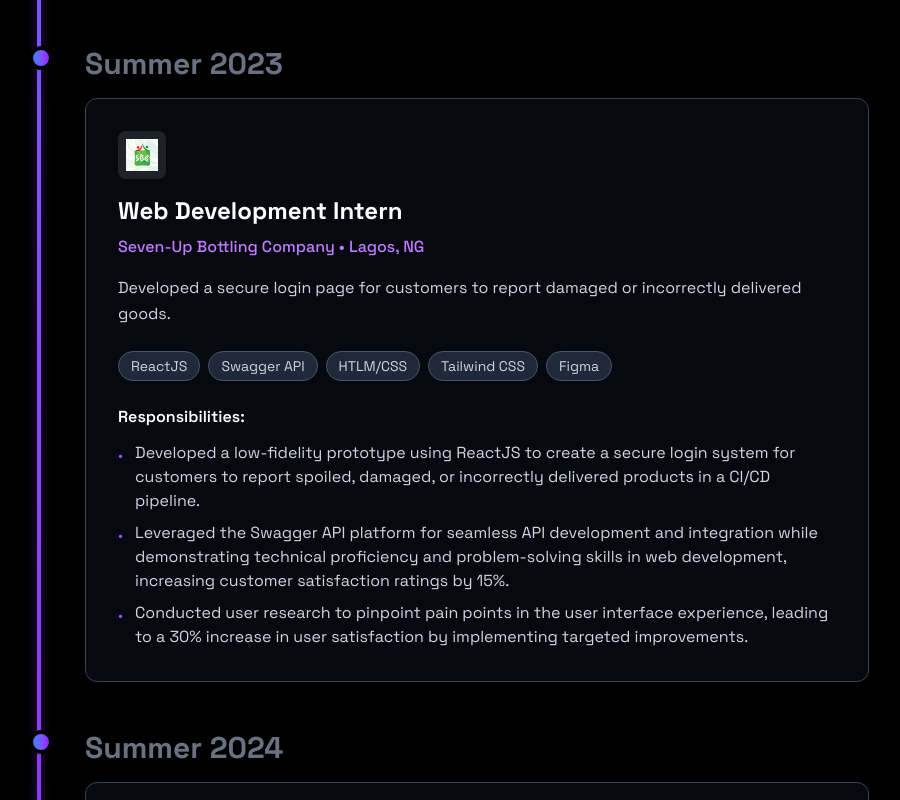
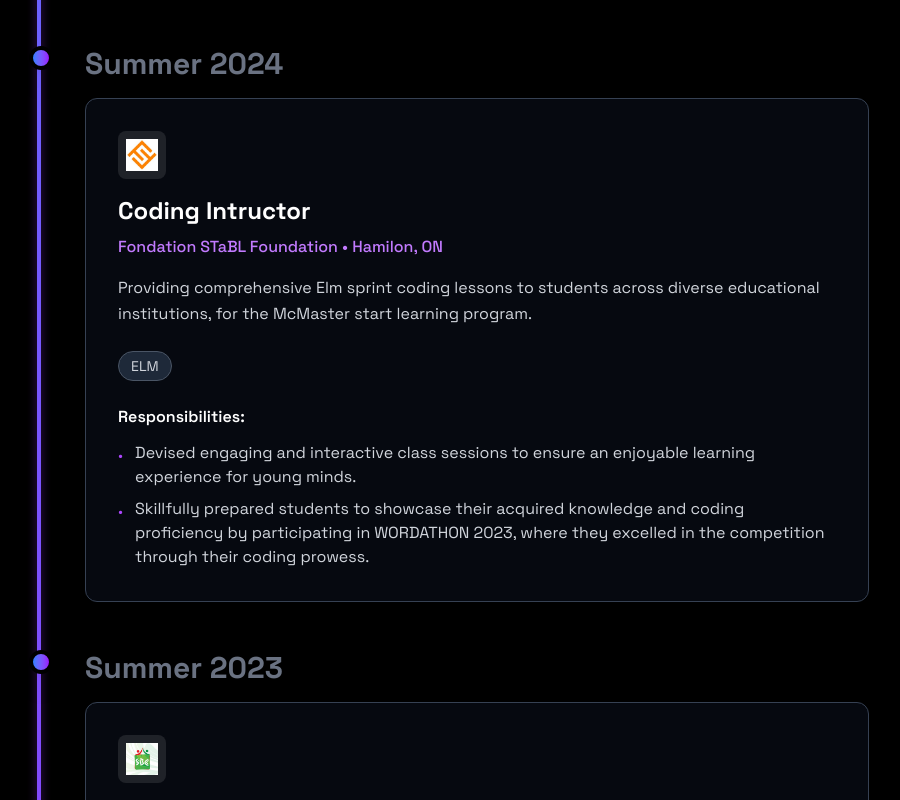
Before and after one commit to Luciferr5/website, a React (Vite) app: page /work in a window 1280 px wide. Shown: the part 1780-2580 px from the top of the page, without its empty margins (203-1103 px from the left). Built offline with nearby package versions, Linux system fonts and the light colour scheme.

Commit message:
fixed company logos

```diff
--- a/src/components/sections/Work.jsx
+++ b/src/components/sections/Work.jsx
@@ -2,6 +2,7 @@
 import { RevealOnScroll } from "../RevealOnScroll";
 import { Footer } from "../Footer";
 import EY from '../../images/ey.png';
+import ArrInd from '../../images/ArrayInd.png';
 import SPC from '../../images/SPC.jpeg';
 import stabl from '../../images/stabl.jpeg';
 import Mac from '../../images/Mac.png';
@@ -12,10 +13,6 @@
 import Among from '../../images/among-us-logo.jpg';
 import Maths from '../../images/math.png';
 import p2 from '../../images/project2.png';
-
-
-
-
 
 export const Work = () => {
   const [activeTab, setActiveTab] = useState("work");
@@ -69,9 +66,9 @@
   }, [activeTab]); // Re-run when tab changes
 
   const tabs = [
-    { id: "work", label: "Work", count: 4 },
+    { id: "work", label: "Work", count: 5 },
     { id: "leadership", label: "Leadership", count: 2 },
-    { id: "projects", label: "Projects", count: 3 }
+    { id: "projects", label: "Projects", count: 5 }
   ];
 
   const experiences = {
@@ -86,7 +83,8 @@
         achievements: [
           "Currently integrating an AI model with a Vector database using a RAG service to make AI Assistants for various EY clients accross various industries."
         ],
-        logo: EY
+        logo: EY,
+        companyUrl: "https://www.ey.com/en_ng"
       },
       {
         year: "Jan 2025 - Present",
@@ -101,7 +99,22 @@
           "Utilized LLaMA 3 and GPT-2 to generate embeddings from NMR text data, enabling multimodal integration.",
           "Implemented a complete ML pipeline in TensorFlow, incorporating data augmentation, oversampling, cross-validation, custom learning rate scheduling, and distributed training."
         ],
-        logo: Mac
+        logo: Mac,
+        companyUrl: "https://www.mcmaster.ca"
+      },
+      {
+        year: "Summer 2024",
+        type: "WORK",
+        title: "Coding Intructor",
+        subtitle: "Fondation STaBL Foundation • Hamilon, ON",
+        description: "Providing comprehensive Elm sprint coding lessons to students across diverse educational institutions, for the McMaster start learning program.",
+        technologies: ["ELM"],
+        achievements: [
+          "Devised engaging and interactive class sessions to ensure an enjoyable learning experience for young minds.",
+          "Skillfully prepared students to showcase their acquired knowledge and coding proficiency by participating in WORDATHON 2023, where they excelled in the competition through their coding prowess.",
+        ],
+        logo: stabl,
+        companyUrl: "https://stablfoundation.org"
       },
       {
         year: "Summer 2023",
@@ -115,21 +128,24 @@
           "Leveraged the Swagger API platform for seamless API development and integration while demonstrating technical proficiency and problem-solving skills in web development, increasing customer satisfaction ratings by 15%.",
           "Conducted user research to pinpoint pain points in the user interface experience, leading to a 30% increase in user satisfaction by implementing targeted improvements."
         ],
-        logo: SPC
+        logo: SPC,
+        companyUrl: "https://www.sevenup.org"
       },
       {
-        year: "Summer 2024",
+        year: "December 2022",
         type: "WORK",
-        title: "Coding Intructor",
-        subtitle: "Fondation STaBL Foundation • Hamilon, ON",
-        description: "Providing comprehensive Elm sprint coding lessons to students across diverse educational institutions, ranging from grades 2 to 8, for the McMaster start learning program.",
-        technologies: ["ELM"],
+        title: "Full Stack Developer Intern ",
+        subtitle: "ArrayIndex Inc.• Burlingtno, ON",
+        description: "Converted a static HTML webpage to a React web page using JavaScript and ReactJS to allow dynamic functionality.",
+        technologies: ["ReactJS", "HTLM/CSS", "Tailwind CSS", "Python"],
         achievements: [
-          "Devised engaging and interactive class sessions to ensure an enjoyable learning experience for young minds.",
-          "Skillfully prepared students to showcase their acquired knowledge and coding proficiency by participating in WORDATHON 2023, where they excelled in the competition through their coding prowess.",
+          "Worked on hosting the site on a third-party service railway.com(PaaS).",
+          "Developed a back-end service web crawler using Python and existing libraries to increase site-wide flow by 20% users.          ",
         ],
-        logo: stabl
+        logo: ArrInd,
+        companyUrl: "https://arrayindex-website-react.onrender.com"
       }
+
     ],
     leadership: [
       {
@@ -321,8 +337,16 @@
                         {experience.logo && (
                           <div className="flex items-start mb-4">
                             <div className="flex items-center gap-4">
-                              {/* Company Logo */}
+                              {/* Company Logo - Now Clickable */}
                               <div className="w-12 h-12 rounded-lg bg-white/10 flex items-center justify-center overflow-hidden">
+                                {experience.companyUrl ? (
+                                  <a
+                                    href={experience.companyUrl}
+                                    target="_blank"
+                                    rel="noopener noreferrer"
+                                    className="w-8 h-8 flex items-center justify-center hover:scale-110 transition-transform duration-200"
+                                    title={`Visit ${experience.subtitle.split('•')[0].trim()} website`}
+                                  >
                                     <img
                                       src={experience.logo}
                                       alt={`${experience.title} logo`}
@@ -336,6 +360,24 @@
                                     <div className="w-8 h-8 bg-gradient-to-r from-blue-500 to-purple-600 rounded-full items-center justify-center text-white font-bold text-sm hidden">
                                       {experience.title.charAt(0)}
                                     </div>
+                                  </a>
+                                ) : (
+                                  <>
+                                    <img
+                                      src={experience.logo}
+                                      alt={`${experience.title} logo`}
+                                      className="w-8 h-8 object-contain"
+                                      onError={(e) => {
+                                        // Fallback to colored circle with first letter if logo fails to load
+                                        e.target.style.display = 'none';
+                                        e.target.nextSibling.style.display = 'flex';
+                                      }}
+                                    />
+                                    <div className="w-8 h-8 bg-gradient-to-r from-blue-500 to-purple-600 rounded-full items-center justify-center text-white font-bold text-sm hidden">
+                                      {experience.title.charAt(0)}
+                                    </div>
+                                  </>
+                                )}
                               </div>
                             </div>
                           </div>
```
Also changed, not shown: src/images/ArrayInd.png (added). Lines whose indentation alone changed are shown as unchanged.
